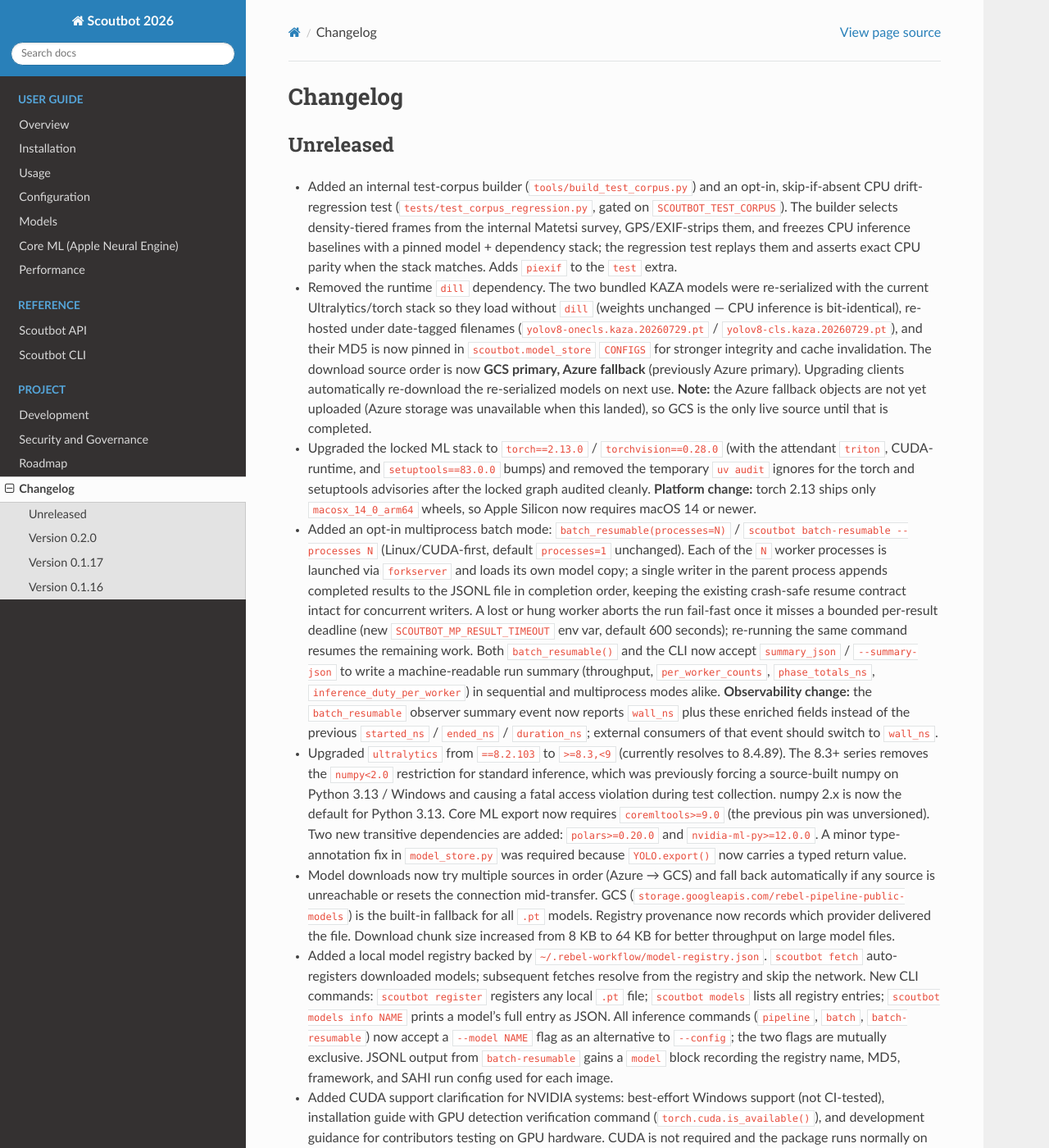
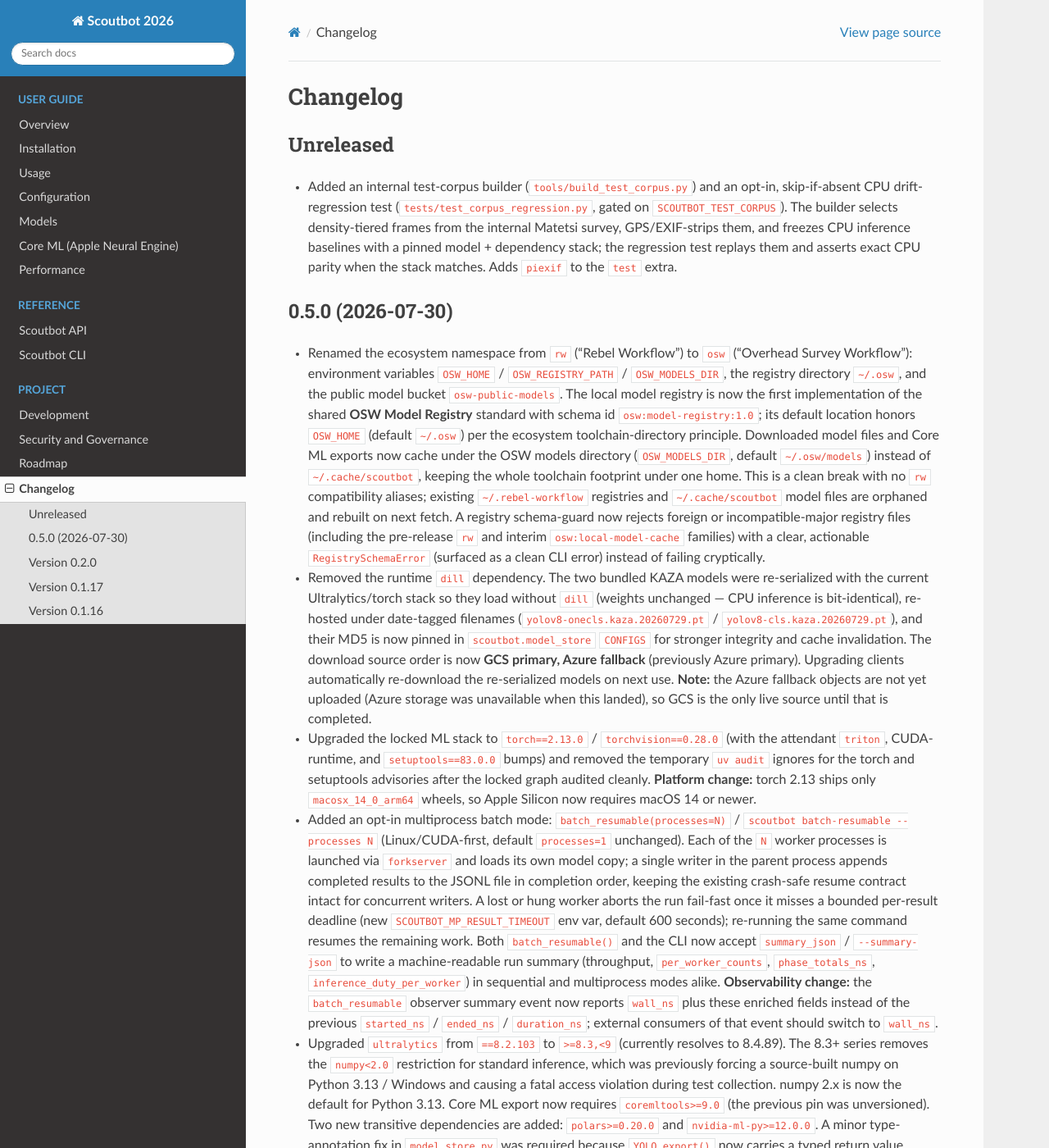
Before and after one commit to SurveyTools/scoutbot-two, a Sphinx documentation site: the page built from docs/changelog.rst, in a window 1280 px wide and 1400 px high. Shown: the whole window at 82% size. Built offline with Sphinx 7.4.7 and the Read the Docs theme 3.1.0, drawn with Linux system fonts in a browser that asks for light colours; formulas are drawn with MathJax 3; some of the changed text lies outside the part shown.

Commit message:
Resolve CHANGELOG for main merge; note version-source nit.

```diff
--- a/CHANGELOG.rst
+++ b/CHANGELOG.rst
@@ -11,6 +11,23 @@ Unreleased
   survey, GPS/EXIF-strips them, and freezes CPU inference baselines with a pinned model + dependency
   stack; the regression test replays them and asserts exact CPU parity when the stack matches. Adds
   ``piexif`` to the ``test`` extra.
+
+0.5.0 (2026-07-30)
+------------------
+
+* Renamed the ecosystem namespace from ``rw`` ("Rebel Workflow") to ``osw`` ("Overhead Survey
+  Workflow"): environment variables ``OSW_HOME`` / ``OSW_REGISTRY_PATH`` / ``OSW_MODELS_DIR``, the
+  registry directory ``~/.osw``, and the public model bucket ``osw-public-models``. The local
+  model registry is now the first implementation of the shared **OSW Model Registry** standard
+  with schema id ``osw:model-registry:1.0``; its default location honors ``OSW_HOME`` (default
+  ``~/.osw``) per the ecosystem toolchain-directory principle. Downloaded model files and Core ML
+  exports now cache under the OSW models directory (``OSW_MODELS_DIR``, default ``~/.osw/models``)
+  instead of ``~/.cache/scoutbot``, keeping the whole toolchain footprint under one home. This is
+  a clean break with no ``rw`` compatibility aliases; existing ``~/.rebel-workflow`` registries
+  and ``~/.cache/scoutbot`` model files are orphaned and rebuilt on next fetch. A registry schema-guard now rejects foreign or incompatible-major registry files
+  (including the pre-release ``rw`` and interim ``osw:local-model-cache`` families) with a clear,
+  actionable ``RegistrySchemaError`` (surfaced as a clean CLI error) instead of failing
+  cryptically.
 * Removed the runtime ``dill`` dependency. The two bundled KAZA models were re-serialized with the
   current Ultralytics/torch stack so they load without ``dill`` (weights unchanged — CPU inference
   is bit-identical), re-hosted under date-tagged filenames
@@ -46,12 +63,12 @@ Unreleased
   now requires ``coremltools>=9.0`` (the previous pin was unversioned). Two new transitive
   dependencies are added: ``polars>=0.20.0`` and ``nvidia-ml-py>=12.0.0``. A minor type-annotation
   fix in ``model_store.py`` was required because ``YOLO.export()`` now carries a typed return value.
-* Model downloads now try multiple sources in order (Azure → GCS) and fall back automatically
-  if any source is unreachable or resets the connection mid-transfer. GCS
-  (``storage.googleapis.com/rebel-pipeline-public-models``) is the built-in fallback for all
-  ``.pt`` models. Registry provenance now records which provider delivered the file. Download
-  chunk size increased from 8 KB to 64 KB for better throughput on large model files.
-* Added a local model registry backed by ``~/.rebel-workflow/model-registry.json``.
+* Model downloads try multiple sources in order with automatic failover if any source is
+  unreachable or resets the connection mid-transfer. The built-in order is GCS primary
+  (``storage.googleapis.com/osw-public-models``), Azure fallback. Registry provenance records
+  which provider delivered the file. Download chunk size increased from 8 KB to 64 KB for better
+  throughput on large model files.
+* Added a local model registry backed by ``~/.osw/model-registry.json``.
   ``scoutbot fetch`` auto-registers downloaded models; subsequent fetches resolve
   from the registry and skip the network. New CLI commands: ``scoutbot register``
   registers any local ``.pt`` file; ``scoutbot models`` lists all registry entries;
@@ -78,9 +95,7 @@ Unreleased
   ``hashlib.md5()`` → ``hashlib.md5(usedforsecurity=False)`` to reflect its use as a file
   integrity check rather than a cryptographic hash.
 * Added ``uv audit --locked`` to the quality workflow as a required dependency-scanning gate.
-  Upgraded ``idna`` 3.13 → 3.18 to resolve GHSA-65pc-fj4g-8rjx / PYSEC-2026-215. Added
-  ``ignore-until-fixed`` in ``[tool.uv.audit]`` for GHSA-rrmf-rvhw-rf47 (``torch`` CVE,
-  no upstream fix available).
+  Upgraded ``idna`` 3.13 → 3.18 to resolve GHSA-65pc-fj4g-8rjx / PYSEC-2026-215.
 * The Core ML benchmark phase-total output now shows ``requested=<val> actual=<val>`` for
   Core ML variants (or ``actual=null`` when the runtime does not expose the actual compute
   unit). Non-Core ML variants (``pt-cpu``, ``pt-mps``) omit the suffix entirely instead of
```
Also changed, not shown: docs/roadmap.rst (+16 -0 lines).
